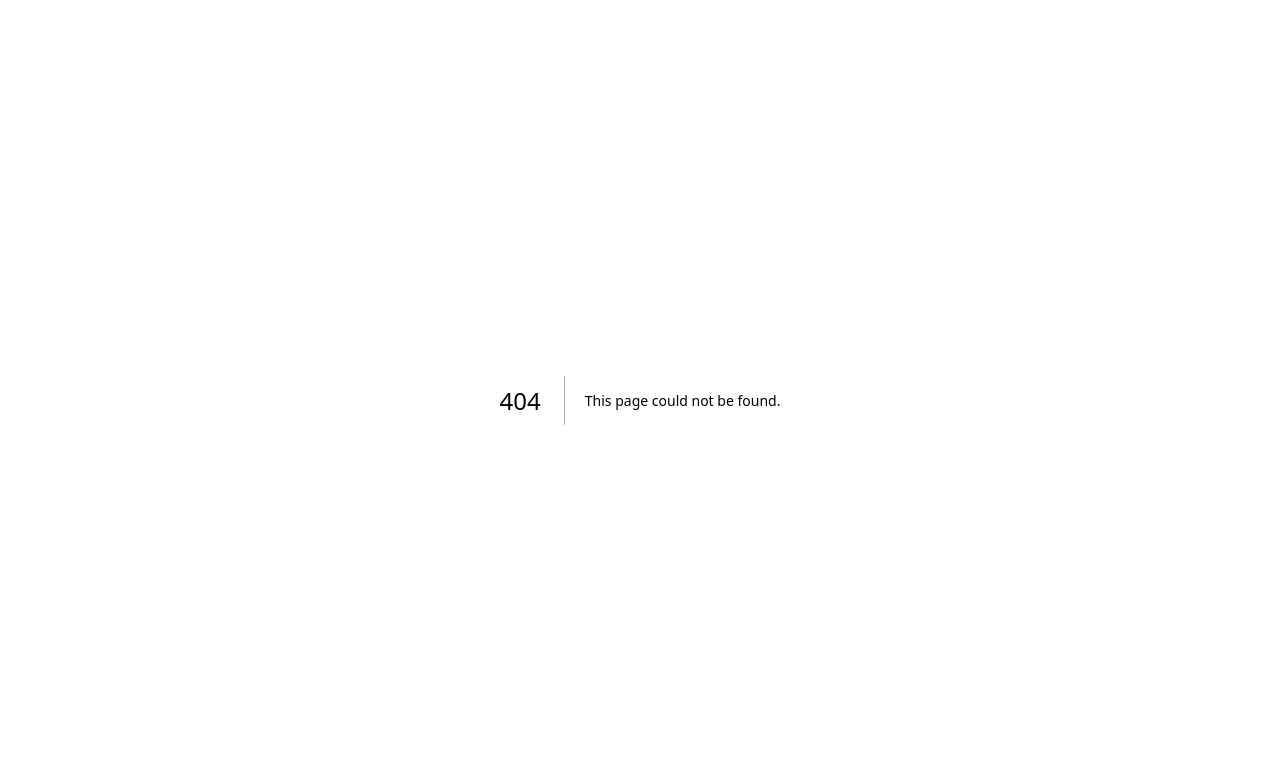
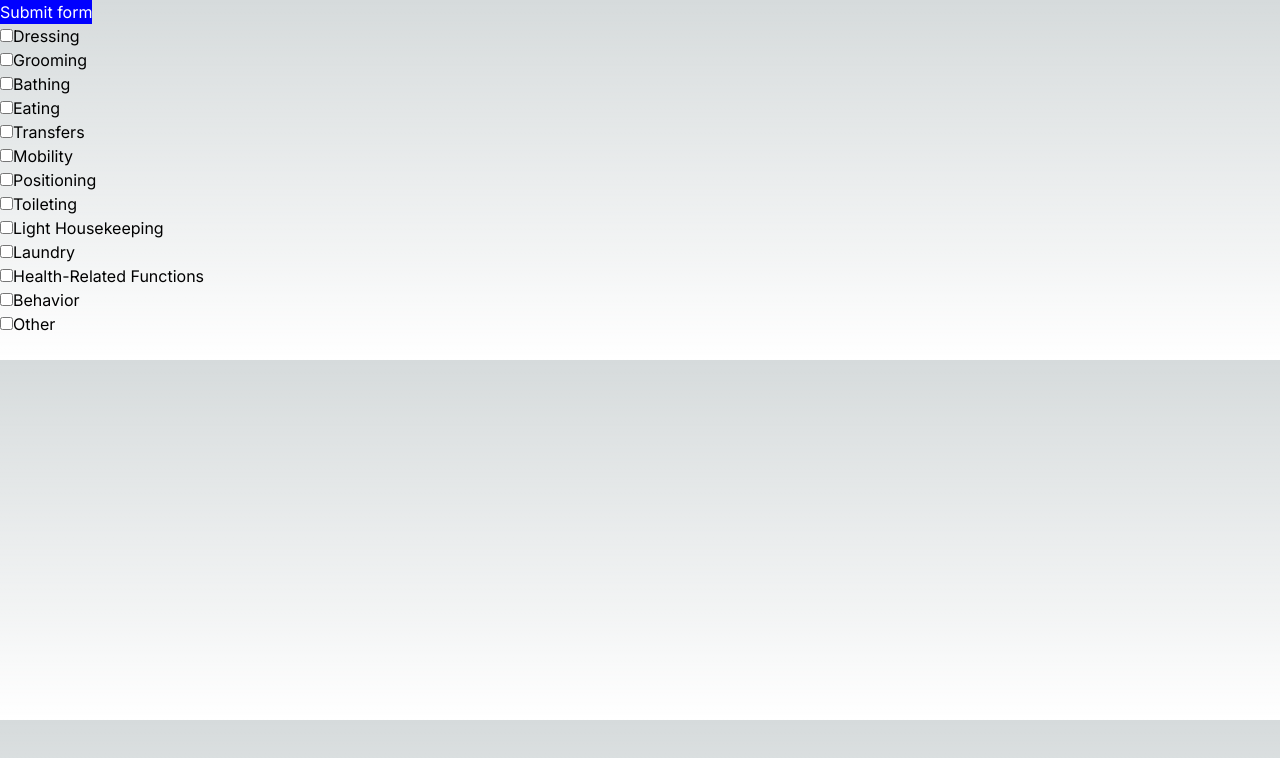
Before and after one commit to Kemosabe1900/CMS, a Next.js app: page /form in a window 1280 px wide. Before the commit this address had no page. Shown: the top 758 px of the page. Built offline with nearby package versions, Linux system fonts and the light colour scheme; no server answers.

Commit message:
updated and new files

```diff
--- a/src/app/employeeForm.tsx
+++ b/src/app/addEmployee/page.tsx
@@ -1,7 +1,7 @@
 "use client";
 import React, { useState } from "react";
-import { add_employee } from "./supabase"; // Import the function from supabase
-import { Employee } from "./types";
+import { add_employee } from "../supabase"; // Import the function from supabase
+import { Employee } from "../types";
 
 export default function NewEmployee() {
   // const[EmployeeInfo,setEmployeeInfo] = useState(" ")
--- /dev/null
+++ b/src/app/form/page.tsx
@@ -0,0 +1,251 @@
+"use client";
+import { Note } from "../types";
+import { add_note } from "@/app/supabase";
+import { useState } from "react";
+// import NewEmployee from "../employeeForm";
+
+export default function Home() {
+  const [comment, setComment] = useState("");
+
+  const [note, setNote] = useState<Note>({
+    employee_id: "d3e3ac67-4fd5-4a37-9d10-be0b73406a9f",
+    client_id: "fae14744-61ed-491d-a793-3b45f9c2ee29",
+    services: {
+      dressing: false,
+      grooming: false,
+      bathing: false,
+      eating: false,
+      transfers: false,
+      mobility: false,
+      positioning: false,
+      toileting: false,
+      light_housekeeping: false,
+      laundry: false,
+      health_related_functions: false,
+      behavior: false,
+      other: false,
+      other_comment: comment,
+    },
+  });
+
+  const handleCheckboxChange = (name: string, isChecked: boolean) => {
+    setNote((prevNote) => ({
+      ...prevNote,
+      services: {
+        ...prevNote.services,
+        [name]: isChecked,
+      },
+      other_comment: comment,
+    }));
+  };
+
+  const handleOtherChange = (e: React.ChangeEvent<HTMLInputElement>) => {
+    setNote((prevNote) => ({
+      ...prevNote,
+      services: {
+        ...prevNote.services,
+        other: e.target.checked,
+      },
+      other_comment: comment,
+    }));
+  };
+
+  const handleCommentChange = (e: React.ChangeEvent<HTMLInputElement>) => {
+    setComment(e.target.value);
+    setNote((prevNote) => ({
+      ...prevNote,
+      services: {
+        ...prevNote.services,
+        other_comment: e.target.value,
+      },
+    }));
+    console.log("Comment:", e.target.value);
+  };
+  const handlesubmit = async () => {
+    const result = await add_note(note);
+  };
+  return (
+    <div>
+      {/* Add Note button */}
+      <button
+        style={{ backgroundColor: "blue", color: "white" }}
+        onClick={handlesubmit}
+      >
+        Submit form
+      </button>
+      {/* checklist items */}
+      <ul>
+        <li>
+          <label>
+            <input
+              type="checkbox"
+              checked={note.services.dressing}
+              onChange={(e) =>
+                handleCheckboxChange("dressing", e.target.checked)
+              }
+            />
+            Dressing
+          </label>
+        </li>
+        <li>
+          <label>
+            <input
+              type="checkbox"
+              checked={note.services.grooming}
+              onChange={(e) =>
+                handleCheckboxChange("grooming", e.target.checked)
+              }
+            />
+            Grooming
+          </label>
+        </li>
+        <li>
+          <label>
+            <input
+              type="checkbox"
+              checked={note.services.bathing}
+              onChange={(e) =>
+                handleCheckboxChange("bathing", e.target.checked)
+              }
+            />
+            Bathing
+          </label>
+        </li>
+        <li>
+          <label>
+            <input
+              type="checkbox"
+              checked={note.services.eating}
+              onChange={(e) => handleCheckboxChange("eating", e.target.checked)}
+            />
+            Eating
+          </label>
+        </li>
+        <li>
+          <label>
+            <input
+              type="checkbox"
+              checked={note.services.transfers}
+              onChange={(e) =>
+                handleCheckboxChange("transfers", e.target.checked)
+              }
+            />
+            Transfers
+          </label>
+        </li>
+        <li>
+          <label>
+            <input
+              type="checkbox"
+              checked={note.services.mobility}
+              onChange={(e) =>
+                handleCheckboxChange("mobility", e.target.checked)
+              }
+            />
+            Mobility
+          </label>
+        </li>
+        <li>
+          <label>
+            <input
+              type="checkbox"
+              checked={note.services.positioning}
+              onChange={(e) =>
+                handleCheckboxChange("positioning", e.target.checked)
+              }
+            />
+            Positioning
+          </label>
+        </li>
+        <li>
+          <label>
+            <input
+              type="checkbox"
+              checked={note.services.toileting}
+              onChange={(e) =>
+                handleCheckboxChange("toileting", e.target.checked)
+              }
+            />
+            Toileting
+          </label>
+        </li>
+        <li>
+          <label>
+            <input
+              type="checkbox"
+              checked={note.services.light_housekeeping}
+              onChange={(e) =>
+                handleCheckboxChange("light_housekeeping", e.target.checked)
+              }
+            />
+            Light Housekeeping
+          </label>
+        </li>
+        <li>
+          <label>
+            <input
+              type="checkbox"
+              checked={note.services.laundry}
+              onChange={(e) =>
+                handleCheckboxChange("laundry", e.target.checked)
+              }
+            />
+            Laundry
+          </label>
+        </li>
+        <li>
+          <label>
+            <input
+              type="checkbox"
+              checked={note.services.health_related_functions}
+              onChange={(e) =>
+                handleCheckboxChange(
+                  "health_related_functions",
+                  e.target.checked
+                )
+              }
+            />
+            Health-Related Functions
+          </label>
+        </li>
+        <li>
+          <label>
+            <input
+              type="checkbox"
+              checked={note.services.behavior}
+              onChange={(e) =>
+                handleCheckboxChange("behavior", e.target.checked)
+              }
+            />
+            Behavior
+          </label>
+        </li>
+        <li>
+          <label>
+            <input
+              type="checkbox"
+              checked={note.services.other}
+              onChange={handleOtherChange}
+            />
+            Other
+          </label>
+        </li>
+        <li>
+          {note.services.other && (
+            <div>
+              <label>
+                Other comments:
+                <input
+                  type="text"
+                  value={comment}
+                  onChange={handleCommentChange}
+                />
+              </label>
+            </div>
+          )}
+        </li>
+      </ul>
+      <br />
+    </div>
+  );
+}
--- a/src/app/page.tsx
+++ b/src/app/page.tsx
@@ -1,216 +1,226 @@
-"use client";
-import { Note } from "./types";
-import { add_note } from "@/app/supabase";
-import { useState } from "react";
-import NewEmployee from "./employeeForm";
+import React from "react";
 
-export default function Home() {
-  const [comment, setComment] = useState("");
-
-  const [note, setNote] = useState<Note>({
-    employee_id: "d3e3ac67-4fd5-4a37-9d10-be0b73406a9f",
-    client_id: "fae14744-61ed-491d-a793-3b45f9c2ee29",
-    services: {
-      dressing: false,
-      grooming: false,
-      bathing: false,
-      eating: false,
-      transfers: false,
-      mobility: false,
-      positioning: false,
-      toileting: false,
-      light_housekeeping: false,
-      laundry: false,
-      health_related_functions: false,
-      behavior: false,
-      other: false,
-      other_comment: comment,
-    },
-  });
-
-  const handleCheckboxChange = (name: string, isChecked: boolean) => {
-    setNote((prevNote) => ({
-      ...prevNote,
-      services: {
-        ...prevNote.services,
-        [name]: isChecked,
-      },
-    }));
-  };
-
-  const handleOtherChange = (e: React.ChangeEvent<HTMLInputElement>) => {
-    setNote((prevNote) => ({
-      ...prevNote,
-      services: {
-        ...prevNote.services,
-        other: e.target.checked,
-      },
-    }));
-  };
-
-  const handleCommentChange = (e: React.ChangeEvent<HTMLInputElement>) => {
-    setComment(e.target.value);
-  };
-
+const HomePage: React.FC = () => {
   return (
     <div>
-      {/* Add Note button */}
-      <button
-        style={{ backgroundColor: "blue", color: "white" }}
-        onClick={() => add_note(note)}
-      >
-        Submit form
-      </button>
-      {/* checklist items */}
-      <ul>
-        <li>
-          <label>
-            <input
-              type="checkbox"
-              checked={note.services.dressing}
-              onChange={(e) =>
-                handleCheckboxChange("dressing", e.target.checked)
-              }
-            />
-            Dressing
-          </label>
-        </li>
-        <li>
-          <label>
-            <input
-              type="checkbox"
-              checked={note.services.grooming}
-              onChange={(e) =>
-                handleCheckboxChange("grooming", e.target.checked)
-              }
-            />
-            Grooming
-          </label>
-        </li>
-        <li>
-          <label>
-            <input
-              type="checkbox"
-              checked={note.services.bathing}
-              onChange={(e) =>
-                handleCheckboxChange("bathing", e.target.checked)
-              }
-            />
-            Bathing
-          </label>
-        </li>
-        <li>
-          <label>
-            <input
-              type="checkbox"
-              checked={note.services.eating}
-              onChange={(e) => handleCheckboxChange("eating", e.target.checked)}
-            />
-            Eating
-          </label>
-        </li>
-        <li>
-          <label>
-            <input
-              type="checkbox"
-              checked={note.services.transfers}
-              onChange={(e) =>
-                handleCheckboxChange("transfers", e.target.checked)
-              }
-            />
-            Transfers
-          </label>
-        </li>
-        <li>
-          <label>
-            <input
-              type="checkbox"
-              checked={note.services.mobility}
-              onChange={(e) =>
-                handleCheckboxChange("mobility", e.target.checked)
-              }
-            />
-            Mobility
-          </label>
-        </li>
-        <li>
-          <label>
-            <input
-              type="checkbox"
-              checked={note.services.light_housekeeping}
-              onChange={(e) =>
-                handleCheckboxChange("light_housekeeping", e.target.checked)
-              }
-            />
-            Light Housekeeping
-          </label>
-        </li>
-        <li>
-          <label>
-            <input
-              type="checkbox"
-              checked={note.services.laundry}
-              onChange={(e) =>
-                handleCheckboxChange("laundry", e.target.checked)
-              }
-            />
-            Laundry
-          </label>
-        </li>
-        <li>
-          <label>
-            <input
-              type="checkbox"
-              checked={note.services.health_related_functions}
-              onChange={(e) =>
-                handleCheckboxChange(
-                  "health_related_functions",
-                  e.target.checked
-                )
-              }
-            />
-            Health-Related Functions
-          </label>
-        </li>
-        <li>
-          <label>
-            <input
-              type="checkbox"
-              checked={note.services.behavior}
-              onChange={(e) =>
-                handleCheckboxChange("behavior", e.target.checked)
-              }
-            />
-            Behavior
-          </label>
-        </li>
-        <li>
-          <label>
-            <input
-              type="checkbox"
-              checked={note.services.other}
-              onChange={handleOtherChange}
-            />
-            Other
-          </label>
-        </li>
-        <li>
-          {note.services.other && (
-            <div>
-              <label>
-                Other comments:
-                <input
-                  type="text"
-                  value={comment}
-                  onChange={handleCommentChange}
-                />
-              </label>
-            </div>
-          )}
-        </li>
-      </ul>
-      <br />
-      <NewEmployee />
+      <h1 className="text-center">Welcome to the home page</h1>
+      <p>This is the main landing page </p>
     </div>
   );
-}
+};
+export default HomePage;
+
+// "use client";
+// import { Note } from "./types";
+// import { add_note } from "@/app/supabase";
+// import { useState } from "react";
+// export default function Home() {
+//   const [comment, setComment] = useState("");
+
+//   const [note, setNote] = useState<Note>({
+//     employee_id: "d3e3ac67-4fd5-4a37-9d10-be0b73406a9f",
+//     client_id: "fae14744-61ed-491d-a793-3b45f9c2ee29",
+//     services: {
+//       dressing: false,
+//       grooming: false,
+//       bathing: false,
+//       eating: false,
+//       transfers: false,
+//       mobility: false,
+//       positioning: false,
+//       toileting: false,
+//       light_housekeeping: false,
+//       laundry: false,
+//       health_related_functions: false,
+//       behavior: false,
+//       other: false,
+//       other_comment: comment,
+//     },
+//   });
+
+//   const handleCheckboxChange = (name: string, isChecked: boolean) => {
+//     setNote((prevNote) => ({
+//       ...prevNote,
+//       services: {
+//         ...prevNote.services,
+//         [name]: isChecked,
+//       },
+//     }));
+//   };
+
+//   const handleOtherChange = (e: React.ChangeEvent<HTMLInputElement>) => {
+//     setNote((prevNote) => ({
+//       ...prevNote,
+//       services: {
+//         ...prevNote.services,
+//         other: e.target.checked,
+//       },
+//     }));
+//   };
+
+//   const handleCommentChange = (e: React.ChangeEvent<HTMLInputElement>) => {
+//     setComment(e.target.value);
+//   };
+
+//   return (
+//     <div>
+//       {/* Add Note button */}
+//       <button
+//         style={{ backgroundColor: "blue", color: "white" }}
+//         onClick={() => add_note(note)}
+//       >
+//         Submit form
+//       </button>
+//       {/* checklist items */}
+//       <ul>
+//         <li>
+//           <label>
+//             <input
+//               type="checkbox"
+//               checked={note.services.dressing}
+//               onChange={(e) =>
+//                 handleCheckboxChange("dressing", e.target.checked)
+//               }
+//             />
+//             Dressing
+//           </label>
+//         </li>
+//         <li>
+//           <label>
+//             <input
+//               type="checkbox"
+//               checked={note.services.grooming}
+//               onChange={(e) =>
+//                 handleCheckboxChange("grooming", e.target.checked)
+//               }
+//             />
+//             Grooming
+//           </label>
+//         </li>
+//         <li>
+//           <label>
+//             <input
+//               type="checkbox"
+//               checked={note.services.bathing}
+//               onChange={(e) =>
+//                 handleCheckboxChange("bathing", e.target.checked)
+//               }
+//             />
+//             Bathing
+//           </label>
+//         </li>
+//         <li>
+//           <label>
+//             <input
+//               type="checkbox"
+//               checked={note.services.eating}
+//               onChange={(e) => handleCheckboxChange("eating", e.target.checked)}
+//             />
+//             Eating
+//           </label>
+//         </li>
+//         <li>
+//           <label>
+//             <input
+//               type="checkbox"
+//               checked={note.services.transfers}
+//               onChange={(e) =>
+//                 handleCheckboxChange("transfers", e.target.checked)
+//               }
+//             />
+//             Transfers
+//           </label>
+//         </li>
+//         <li>
+//           <label>
+//             <input
+//               type="checkbox"
+//               checked={note.services.mobility}
+//               onChange={(e) =>
+//                 handleCheckboxChange("mobility", e.target.checked)
+//               }
+//             />
+//             Mobility
+//           </label>
+//         </li>
+//         <li>
+//           <label>
+//             <input
+//               type="checkbox"
+//               checked={note.services.light_housekeeping}
+//               onChange={(e) =>
+//                 handleCheckboxChange("light_housekeeping", e.target.checked)
+//               }
+//             />
+//             Light Housekeeping
+//           </label>
+//         </li>
+//         <li>
+//           <label>
+//             <input
+//               type="checkbox"
+//               checked={note.services.laundry}
+//               onChange={(e) =>
+//                 handleCheckboxChange("laundry", e.target.checked)
+//               }
+//             />
+//             Laundry
+//           </label>
+//         </li>
+//         <li>
+//           <label>
+//             <input
+//               type="checkbox"
+//               checked={note.services.health_related_functions}
+//               onChange={(e) =>
+//                 handleCheckboxChange(
+//                   "health_related_functions",
+//                   e.target.checked
+//                 )
+//               }
+//             />
+//             Health-Related Functions
+//           </label>
+//         </li>
+//         <li>
+//           <label>
+//             <input
+//               type="checkbox"
+//               checked={note.services.behavior}
+//               onChange={(e) =>
+//                 handleCheckboxChange("behavior", e.target.checked)
+//               }
+//             />
+//             Behavior
+//           </label>
+//         </li>
+//         <li>
+//           <label>
+//             <input
+//               type="checkbox"
+//               checked={note.services.other}
+//               onChange={handleOtherChange}
+//             />
+//             Other
+//           </label>
+//         </li>
+//         <li>
+//           {note.services.other && (
+//             <div>
+//               <label>
+//                 Other comments:
+//                 <input
+//                   type="text"
+//                   value={comment}
+//                   onChange={handleCommentChange}
+//                 />
+//               </label>
+//             </div>
+//           )}
+//         </li>
+//       </ul>
+//       <br />
+//       {/* <NewEmployee /> */}
+//     </div>
+//   );
+// }
```
Also changed, not shown: src/app/types.ts (+9 -0 lines).
